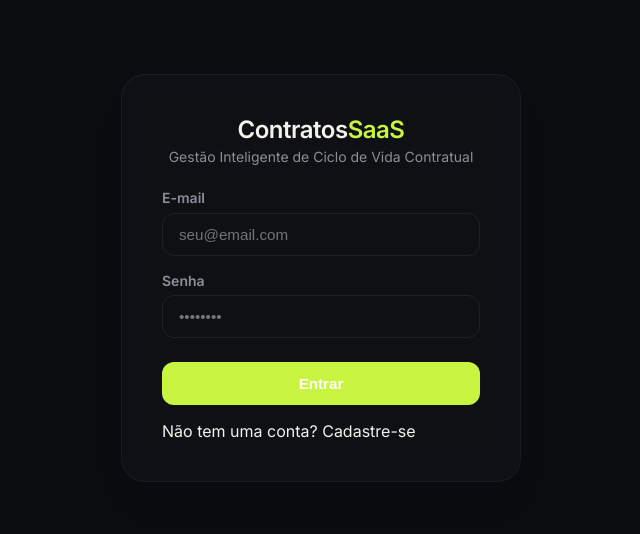
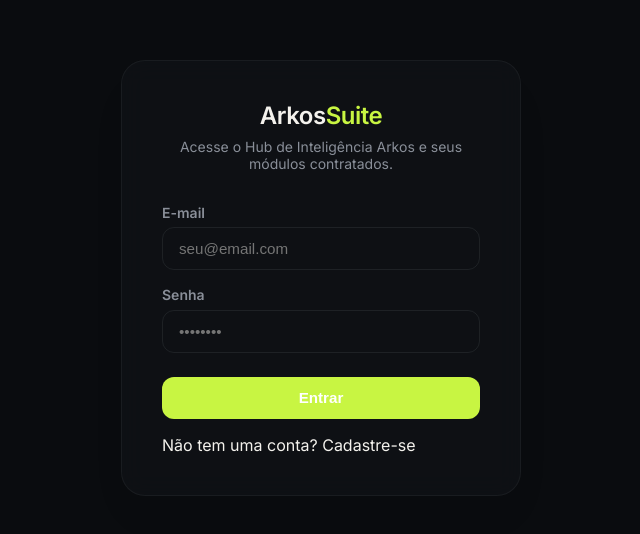
Before and after one commit to Renatoassis86/gestaocontratos, a Next.js app: page /login in a window 1280 px wide. Shown: the part 122-656 px from the top of the page, without its empty margins (319-959 px from the left). Built offline with nearby package versions, Linux system fonts and the light colour scheme.

Commit message:
feat: pivot Login to ArkosSuite Hub portal wording

```diff
--- a/src/app/login/page.tsx
+++ b/src/app/login/page.tsx
@@ -23,8 +23,8 @@ export default function LoginPage({
     <div className={styles.page}>
       <div className={styles.container}>
         <div className={styles.header}>
-          <h1>Contratos<span className={styles.accent}>SaaS</span></h1>
-          <p>Gestão Inteligente de Ciclo de Vida Contratual</p>
+          <h1>Arkos<span className={styles.accent}>Suite</span></h1>
+          <p style={{ maxWidth: '400px', margin: '8px auto', color: '#8A8F99' }}>Acesse o Hub de Inteligência Arkos e seus módulos contratados.</p>
         </div>
 
         {errorMsg && (
```
